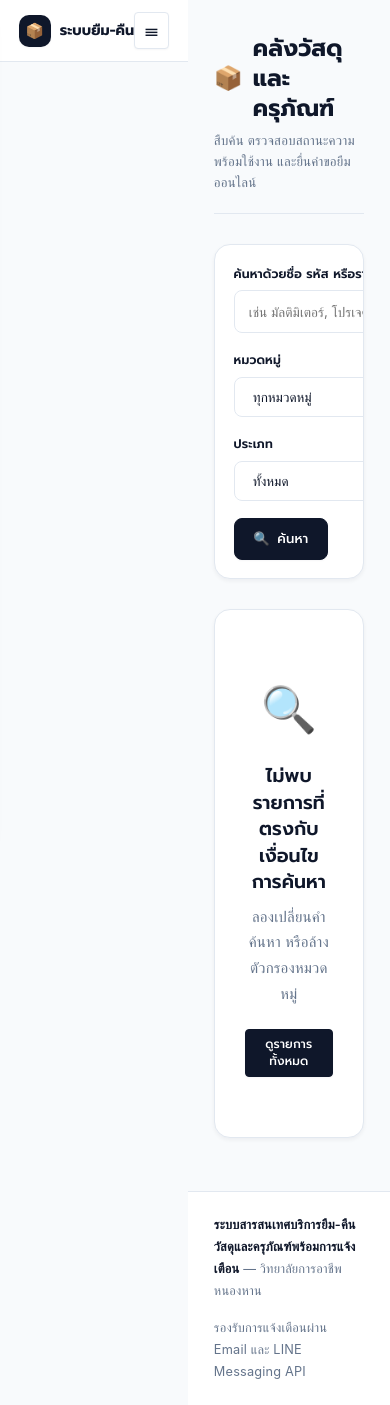
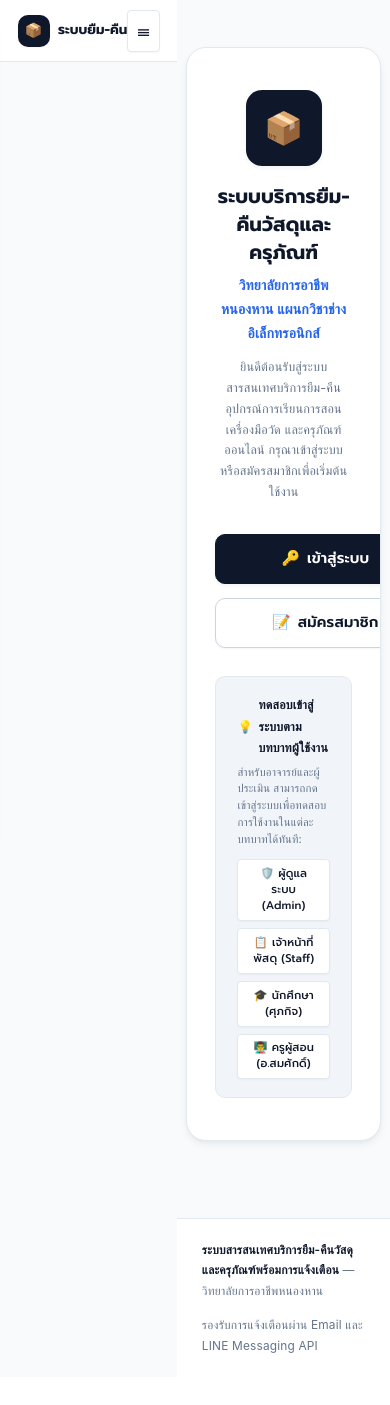
Before and after one commit to suphakitbest3004/borrow-system, a Flask app: page / in a window 390 px wide. After the commit the page ends 1353 px from the top, so only its background shows below. Run offline with Flask 3, Linux system fonts and the light colour scheme; some web fonts are replaced.

Commit message:
Add files via upload

```diff
--- a/app.py
+++ b/app.py
@@ -236,9 +236,21 @@
         return Response(xml_content, mimetype='application/xml')
 
     # -------------------------------------------------------------
+    # HOME / LANDING PAGE
+    # -------------------------------------------------------------
+    @app.route('/')
+    def index():
+        if 'user_id' in session:
+            user = User.query.get(session['user_id'])
+            if user:
+                if user.role in ['admin', 'staff']:
+                    return redirect(url_for('admin_requests'))
+                return redirect(url_for('catalog'))
+        return render_template('index.html')
+
+    # -------------------------------------------------------------
     # CATALOG & BROWSING
     # -------------------------------------------------------------
-    @app.route('/')
     @app.route('/catalog')
     def catalog():
         search_query = request.args.get('q', '').strip()
--- a/static/css/style.css
+++ b/static/css/style.css
@@ -80,6 +80,26 @@
 html {
   font-size: 15px;
   scroll-behavior: smooth;
+  text-size-adjust: 100%;
+  -webkit-text-size-adjust: 100%;
+}
+
+@media (min-width: 1440px) {
+  html {
+    font-size: 15.5px;
+  }
+}
+
+@media (max-width: 1024px) {
+  html {
+    font-size: 14.5px;
+  }
+}
+
+@media (max-width: 640px) {
+  html {
+    font-size: 14px;
+  }
 }
 
 body {
@@ -93,6 +113,7 @@
   min-height: 100vh;
   display: flex;
   flex-direction: column;
+  overflow-x: hidden;
 }
 
 /* Headings with Proper Thai Hierarchy & Breathing Room */
@@ -102,12 +123,14 @@
   font-weight: 600;
   line-height: 1.42;
   letter-spacing: 0.005em;
+  overflow-wrap: break-word;
+  word-break: break-word;
 }
 
-h1 { font-size: 1.65rem; }
-h2 { font-size: 1.35rem; }
-h3 { font-size: 1.15rem; }
-h4 { font-size: 1rem; }
+h1 { font-size: clamp(1.3rem, 2.5vw, 1.65rem); }
+h2 { font-size: clamp(1.15rem, 2vw, 1.35rem); }
+h3 { font-size: clamp(1rem, 1.6vw, 1.15rem); }
+h4 { font-size: clamp(0.92rem, 1.2vw, 1rem); }
 
 p {
   margin-bottom: 0.75rem;
@@ -483,10 +506,10 @@
 
 .main-content {
   flex: 1;
-  max-width: 1280px;
+  max-width: 1360px;
   width: 100%;
   margin: 0 auto;
-  padding: 2.25rem 1.75rem 3.5rem;
+  padding: clamp(1rem, 2.5vw, 2.25rem) clamp(0.85rem, 2vw, 1.75rem) 3.5rem;
 }
 
 .page-header {
@@ -494,24 +517,26 @@
   flex-wrap: wrap;
   align-items: center;
   justify-content: space-between;
-  gap: 1.25rem;
-  margin-bottom: 2rem;
-  padding-bottom: 1.35rem;
+  gap: 1rem;
+  margin-bottom: 1.75rem;
+  padding-bottom: 1.25rem;
   border-bottom: 1px solid var(--border);
 }
 
 .page-title {
-  font-size: 1.55rem;
+  font-size: clamp(1.25rem, 2.2vw, 1.55rem);
   font-weight: 700;
   color: var(--text-main);
   display: flex;
   align-items: center;
   gap: 0.65rem;
-  line-height: 1.3;
+  line-height: 1.35;
+  overflow-wrap: break-word;
+  word-break: break-word;
 }
 
 .page-subtitle {
-  font-size: 0.88rem;
+  font-size: clamp(0.82rem, 1.2vw, 0.88rem);
   color: var(--text-muted);
   margin-top: 0.35rem;
   line-height: 1.6;
@@ -1213,22 +1238,217 @@
   to { opacity: 1; transform: translateY(0) scale(1); }
 }
 
-/* Responsiveness */
-@media (max-width: 860px) {
-  .nav-container {
-    padding: 0 1.25rem;
-    height: auto;
+/* ==========================================================================
+   COMPREHENSIVE RESPONSIVE DESIGN SYSTEM (DESKTOP, LAPTOP, TABLET, MOBILE)
+   ========================================================================== */
+
+/* 1. Large Desktops & Wide Screens (>= 1280px) */
+@media (min-width: 1280px) {
+  .equipment-grid {
+    grid-template-columns: repeat(auto-fill, minmax(290px, 1fr));
+    gap: 1.75rem;
+  }
+}
+
+/* 2. Laptops & Medium Screens (992px - 1279px) */
+@media (max-width: 1279px) and (min-width: 992px) {
+  .app-sidebar {
+    width: 255px;
+    padding: 1.25rem 1rem;
+  }
+  .equipment-grid {
+    grid-template-columns: repeat(auto-fill, minmax(250px, 1fr));
+    gap: 1.35rem;
+  }
+  .stat-grid {
+    grid-template-columns: repeat(auto-fit, minmax(190px, 1fr));
+    gap: 1.15rem;
+  }
+}
+
+/* 3. Tablets & Small Laptops (768px - 991px) */
+@media (max-width: 991px) {
+  .equipment-grid {
+    grid-template-columns: repeat(auto-fill, minmax(230px, 1fr));
+    gap: 1.15rem;
+  }
+
+  .equipment-img-box {
+    height: 175px;
+  }
+
+  .stat-grid {
+    grid-template-columns: repeat(2, 1fr);
+    gap: 1rem;
+    margin-bottom: 1.5rem;
+  }
+
+  .stat-card {
+    padding: 1.15rem 1.35rem;
+  }
+
+  .stat-value {
+    font-size: 1.75rem;
+  }
+}
+
+/* 4. Mobile Devices & Small Screens (<= 768px) */
+@media (max-width: 768px) {
+  /* Page Header & Actions */
+  .page-header {
     flex-direction: column;
-    padding-top: 0.85rem;
-    padding-bottom: 0.85rem;
+    align-items: stretch;
+    gap: 0.85rem;
+    margin-bottom: 1.35rem;
+    padding-bottom: 1rem;
+  }
+
+  .page-header > div:last-child {
+    display: flex;
+    flex-wrap: wrap;
+    gap: 0.5rem;
+    width: 100%;
+  }
+
+  .page-header > div:last-child .btn {
+    flex: 1 1 auto;
+    text-align: center;
+    justify-content: center;
+  }
+
+  /* Cards & Spacing */
+  .card-header {
+    padding: 1rem 1.15rem;
+    flex-direction: column;
+    align-items: stretch;
+    gap: 0.75rem;
+  }
+
+  .card-header > div:last-child {
+    display: flex;
+    flex-wrap: wrap;
+    gap: 0.45rem;
+  }
+
+  .card-body {
+    padding: 1.15rem;
+  }
+
+  .card-footer {
+    padding: 0.85rem 1.15rem;
+    flex-direction: column;
+    align-items: stretch;
+    gap: 0.65rem;
+  }
+
+  /* Forms & Filters */
+  .form-row {
+    grid-template-columns: 1fr;
     gap: 0.85rem;
   }
-  .nav-links {
-    flex-wrap: wrap;
+
+  .form-control, .btn {
+    min-height: 42px;
+    touch-action: manipulation;
+  }
+
+  /* Search & Filter Cards across all pages */
+  .card-body > form,
+  .filter-form {
+    flex-direction: column !important;
+    align-items: stretch !important;
+    gap: 0.75rem !important;
+  }
+
+  .card-body > form > *,
+  .filter-form > * {
+    width: 100% !important;
+    min-width: 100% !important;
+    flex: 1 1 100% !important;
+  }
+
+  /* Tables & Touch Friendly Swiping */
+  .table-responsive {
+    width: 100%;
+    overflow-x: auto;
+    -webkit-overflow-scrolling: touch;
+    scrollbar-width: thin;
+    margin-bottom: 0.5rem;
+  }
+
+  .table th, .table td {
+    padding: 0.75rem 0.85rem;
+    font-size: 0.82rem;
+    white-space: nowrap;
+  }
+
+  /* Modals on Mobile */
+  .modal-backdrop {
+    padding: 0.65rem;
+  }
+
+  .modal-box {
+    max-width: 100% !important;
+    max-height: calc(100vh - 1.25rem);
+    border-radius: var(--radius-md);
+  }
+
+  .modal-header {
+    padding: 1rem 1.15rem;
+  }
+
+  .modal-title {
+    font-size: 1.05rem;
+  }
+
+  .modal-body {
+    padding: 1rem 1.15rem;
+  }
+
+  .modal-footer {
+    padding: 0.85rem 1.15rem;
+    flex-direction: column-reverse;
+    gap: 0.5rem;
+  }
+
+  .modal-footer .btn {
+    width: 100%;
     justify-content: center;
   }
-  .page-header {
-    flex-direction: column;
-    align-items: flex-start;
+
+  /* Printable receipt sheet on mobile screen */
+  .receipt-sheet {
+    padding: 1.5rem 1.15rem;
+    border-radius: var(--radius-md);
   }
 }
+
+/* 5. Extra Small Phones (<= 480px) */
+@media (max-width: 480px) {
+  .main-content {
+    padding: 0.85rem 0.65rem 2rem;
+  }
+
+  .stat-grid {
+    grid-template-columns: 1fr;
+    gap: 0.75rem;
+  }
+
+  .equipment-grid {
+    grid-template-columns: 1fr;
+    gap: 1rem;
+  }
+
+  .equipment-img-box {
+    height: 190px;
+  }
+
+  .brand-title .main-text {
+    font-size: 0.88rem;
+  }
+
+  .btn-sm {
+    padding: 0.35rem 0.65rem;
+    font-size: 0.76rem;
+  }
+}
--- a/templates/base.html
+++ b/templates/base.html
@@ -33,7 +33,7 @@
     <div class="app-layout">
         <!-- Mobile Topbar (< 920px) -->
         <header class="mobile-topbar">
-            <a href="{{ url_for('catalog') }}" class="brand" style="gap: 0.6rem;">
+            <a href="{{ url_for('index') }}" class="brand" style="gap: 0.6rem;">
                 <div class="brand-icon" style="width: 32px; height: 32px; font-size: 1rem;">📦</div>
                 <div class="brand-title">
                     <span class="main-text" style="font-size: 0.95rem;">ระบบยืม-คืน</span>
@@ -59,7 +59,7 @@
         <aside class="app-sidebar" id="appSidebar">
             <!-- Sidebar Header: Brand -->
             <div class="sidebar-header">
-                <a href="{{ url_for('catalog') }}" class="brand">
+                <a href="{{ url_for('index') }}" class="brand">
                     <div class="brand-icon">📦</div>
                     <div class="brand-title">
                         <span class="main-text">ระบบยืม-คืน</span>
@@ -71,13 +71,27 @@
 
             <!-- Navigation Menu -->
             <nav class="sidebar-menu">
-                <div class="sidebar-section-title">เมนูผู้ใช้งาน / ผู้ยืม</div>
-                <a href="{{ url_for('catalog') }}" class="sidebar-link {% if request.endpoint == 'catalog' %}active{% endif %}">
-                    <span class="sidebar-icon">🔍</span>
-                    <span>คลังวัสดุ/ครุภัณฑ์</span>
-                </a>
+                {% if not current_user %}
+                    <div class="sidebar-section-title">เข้าใช้งานระบบ</div>
+                    <a href="{{ url_for('index') }}" class="sidebar-link {% if request.endpoint == 'index' %}active{% endif %}">
+                        <span class="sidebar-icon">🏠</span>
+                        <span>หน้าแรก</span>
+                    </a>
+                    <a href="{{ url_for('login') }}" class="sidebar-link {% if request.endpoint == 'login' %}active{% endif %}">
+                        <span class="sidebar-icon">🔑</span>
+                        <span>เข้าสู่ระบบ</span>
+                    </a>
+                    <a href="{{ url_for('register') }}" class="sidebar-link {% if request.endpoint == 'register' %}active{% endif %}">
+                        <span class="sidebar-icon">📝</span>
+                        <span>สมัครสมาชิก</span>
+                    </a>
+                {% else %}
+                    <div class="sidebar-section-title">เมนูผู้ใช้งาน / ผู้ยืม</div>
+                    <a href="{{ url_for('catalog') }}" class="sidebar-link {% if request.endpoint == 'catalog' %}active{% endif %}">
+                        <span class="sidebar-icon">🔍</span>
+                        <span>คลังวัสดุ/ครุภัณฑ์</span>
+                    </a>
 
-                {% if current_user %}
                     <!-- User Profile: View Only -->
                     <a href="{{ url_for('profile') }}" class="sidebar-link {% if request.endpoint == 'profile' %}active{% endif %}">
                         <span class="sidebar-icon">👤</span>
--- /dev/null
+++ b/templates/index.html
@@ -0,0 +1,59 @@
+{% extends "base.html" %}
+
+{% block title %}ระบบบริการยืม-คืนวัสดุและครุภัณฑ์ | วิทยาลัยการอาชีพหนองหาน{% endblock %}
+
+{% block content %}
+<div style="max-width: 680px; margin: 2.5rem auto 3.5rem; text-align: center;">
+    <div class="card" style="padding: 3rem 2rem; box-shadow: var(--shadow-md); border-radius: var(--radius-xl); border: 1px solid var(--border);">
+        <div style="width: 76px; height: 76px; background: var(--primary); color: white; border-radius: var(--radius-lg); display: inline-flex; align-items: center; justify-content: center; font-size: 2.25rem; margin-bottom: 1.25rem; box-shadow: var(--shadow-sm);">
+            📦
+        </div>
+
+        <h1 style="font-size: clamp(1.4rem, 3vw, 1.85rem); font-weight: 700; color: var(--text-main); margin-bottom: 0.45rem;">
+            ระบบบริการยืม-คืนวัสดุและครุภัณฑ์
+        </h1>
+        <p style="font-size: 1rem; font-weight: 600; color: var(--accent-blue); margin-bottom: 0.85rem;">
+            วิทยาลัยการอาชีพหนองหาน แผนกวิชาช่างอิเล็กทรอนิกส์
+        </p>
+        <p style="font-size: 0.9rem; color: var(--text-muted); max-width: 480px; margin: 0 auto 2.25rem; line-height: 1.65;">
+            ยินดีต้อนรับสู่ระบบสารสนเทศบริการยืม-คืนอุปกรณ์การเรียนการสอน เครื่องมือวัด และครุภัณฑ์ออนไลน์ กรุณาเข้าสู่ระบบหรือสมัครสมาชิกเพื่อเริ่มต้นใช้งาน
+        </p>
+
+        <!-- Main Buttons: Login & Register -->
+        <div style="display: grid; grid-template-columns: repeat(auto-fit, minmax(220px, 1fr)); gap: 1rem; margin-bottom: 2rem;">
+            <a href="{{ url_for('login') }}" class="btn btn-primary" style="padding: 0.95rem 1.5rem; font-size: 1.05rem; font-weight: 600; border-radius: var(--radius-md); box-shadow: var(--shadow-sm); justify-content: center;">
+                <span>🔑</span> เข้าสู่ระบบ
+            </a>
+            <a href="{{ url_for('register') }}" class="btn btn-secondary" style="padding: 0.95rem 1.5rem; font-size: 1.05rem; font-weight: 600; border-radius: var(--radius-md); border: 1px solid var(--border-dark); justify-content: center;">
+                <span>📝</span> สมัครสมาชิก
+            </a>
+        </div>
+
+        <!-- Quick Demo Login Card -->
+        <div style="background: var(--bg-subtle); border: 1px solid var(--border); border-radius: var(--radius-md); padding: 1.25rem 1.5rem; text-align: left;">
+            <div style="font-weight: 600; font-size: 0.88rem; color: var(--text-main); margin-bottom: 0.4rem; display: flex; align-items: center; gap: 0.4rem;">
+                <span>💡</span> ทดสอบเข้าสู่ระบบตามบทบาทผู้ใช้งาน
+            </div>
+            <p style="font-size: 0.8rem; color: var(--text-muted); margin-bottom: 0.85rem; line-height: 1.5;">
+                สำหรับอาจารย์และผู้ประเมิน สามารถกดเข้าสู่ระบบเพื่อทดสอบการใช้งานในแต่ละบทบาทได้ทันที:
+            </p>
+            <div style="display: flex; gap: 0.5rem; flex-wrap: wrap;">
+                <form action="{{ url_for('login') }}" method="POST" style="margin: 0; display: contents;">
+                    <button type="submit" name="quick_role" value="admin" class="btn btn-secondary btn-sm" style="font-size: 0.8rem; padding: 0.4rem 0.75rem;">
+                        🛡️ ผู้ดูแลระบบ (Admin)
+                    </button>
+                    <button type="submit" name="quick_role" value="staff" class="btn btn-secondary btn-sm" style="font-size: 0.8rem; padding: 0.4rem 0.75rem;">
+                        📋 เจ้าหน้าที่พัสดุ (Staff)
+                    </button>
+                    <button type="submit" name="quick_role" value="student" class="btn btn-secondary btn-sm" style="font-size: 0.8rem; padding: 0.4rem 0.75rem;">
+                        🎓 นักศึกษา (ศุภกิจ)
+                    </button>
+                    <button type="submit" name="quick_role" value="teacher" class="btn btn-secondary btn-sm" style="font-size: 0.8rem; padding: 0.4rem 0.75rem;">
+                        👨‍🏫 ครูผู้สอน (อ.สมศักดิ์)
+                    </button>
+                </form>
+            </div>
+        </div>
+    </div>
+</div>
+{% endblock %}
```
